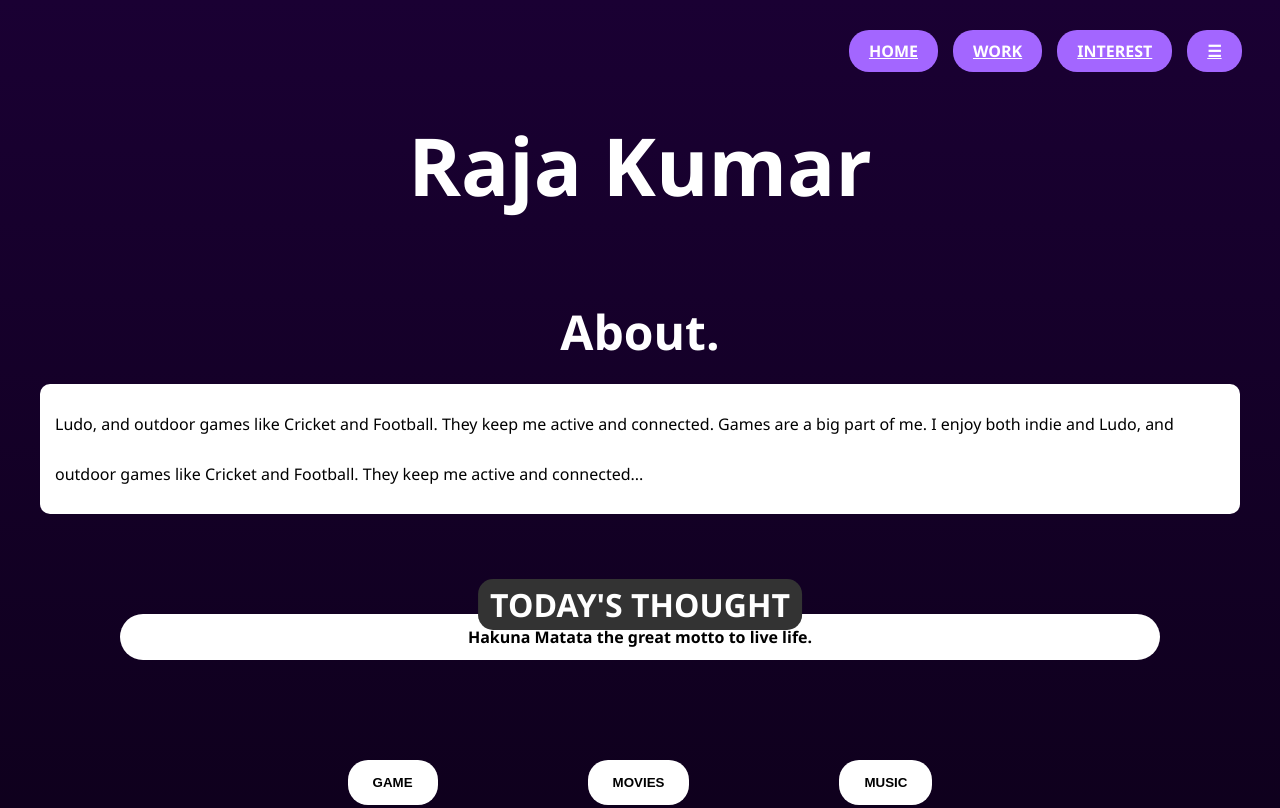
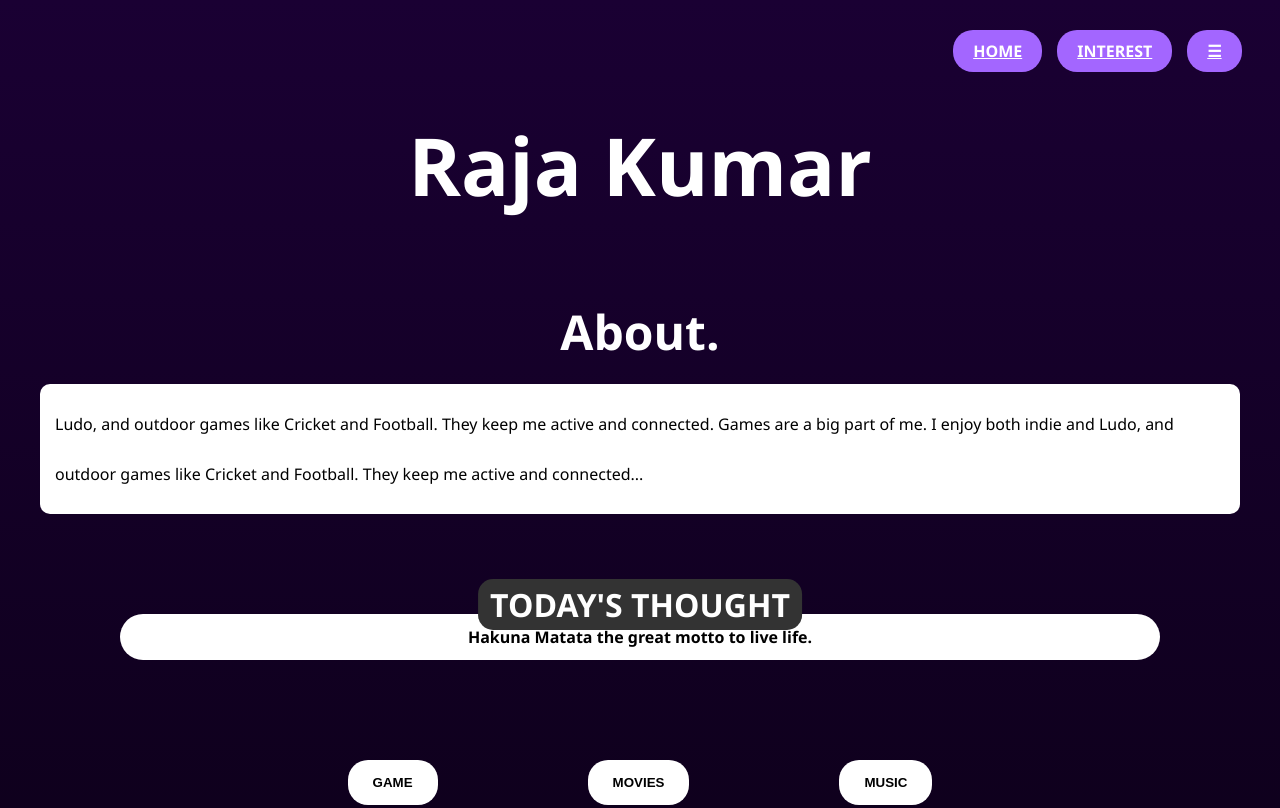
Before and after one commit to rajakr1256/Raja-kr-port, a plain HTML site: page index.html in a window 1280 px wide. Shown: the top 808 px of the page. Drawn offline with Linux system fonts and the light colour scheme.

Commit message:
some changes

```diff
--- a/index.html
+++ b/index.html
@@ -11,7 +11,6 @@
   <main>
     <nav>
       <a href="#">HOME</a>
-      <a href="#">WORK</a>
       <a href="interest.html">INTEREST</a>
       <a href="#">☰</a>
     </nav>
```
